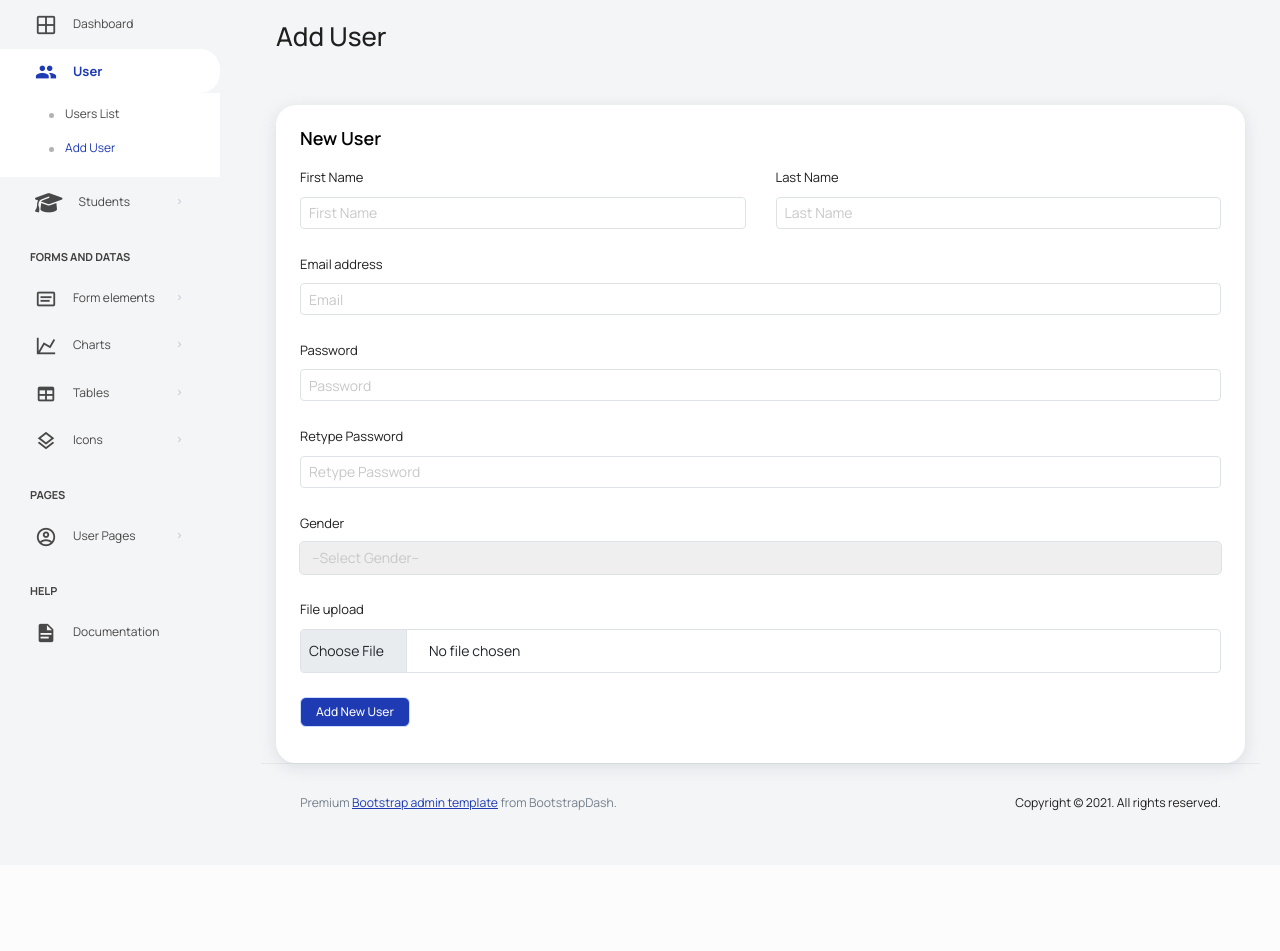
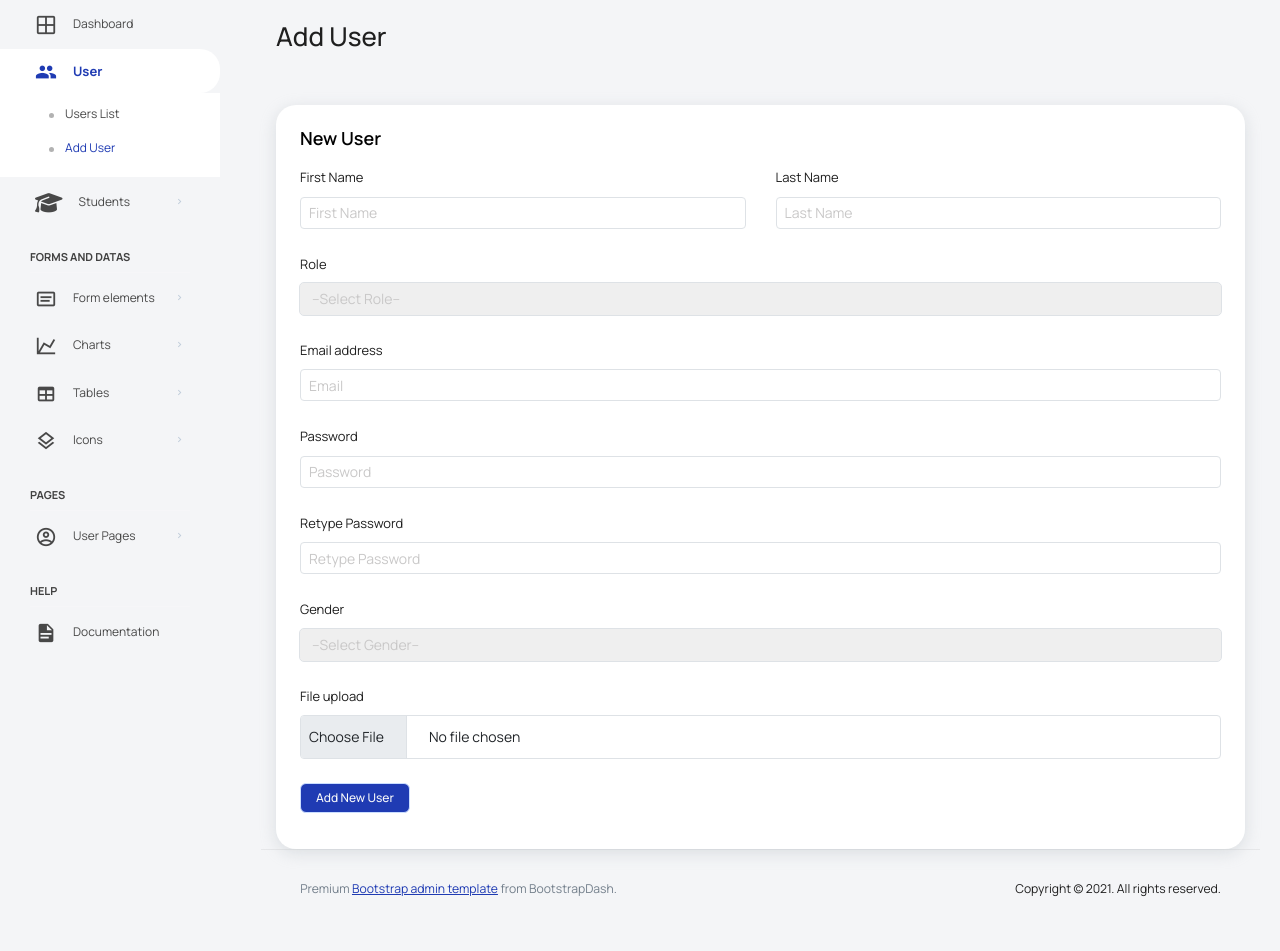
Before and after one commit to Ronel028/student-management-system-final, a PHP site: page /add_user.php in a window 1280 px wide. Shown: the part 98-1049 px from the top of the page. Before the commit the page ends 909 px from the top, so only its background shows below. Run offline with PHP 8.4, Linux system fonts and the light colour scheme; the visitor is signed in with stand-in values (Sample User, id 1); some libraries are stand-ins or nearby versions.

Commit message:
working with add user and create insert sql query

```diff
--- a/user/add_user.php
+++ b/user/add_user.php
@@ -41,29 +41,41 @@
                                                         </div>
                                                     </div>
                                                     <div class="form-group">
+                                                        <label for="role">Role</label>
+                                                        <select class="form-control" id="role" name="role">
+                                                            <option selected disabled>--Select Role--</option>
+                                                            <option value="Admin">Administrator</option>
+                                                            <option value="Teacher">Teacher</option>
+                                                            <option value="Student">Student</option>
+                                                        </select>
+                                                    </div>
+                                                    <div class="form-group">
                                                         <label for="email">Email address</label>
                                                         <input type="email" class="form-control px-2" id="email" name="email" placeholder="Email">
                                                     </div>
                                                     <div class="form-group">
                                                         <label for="password">Password</label>
-                                                        <input type="password" class="form-control px-2" id="password" placeholder="Password">
+                                                        <input type="password" class="form-control px-2" id="password" name="password" placeholder="Password">
                                                     </div>
                                                     <div class="form-group">
                                                         <label for="retypePassword">Retype Password</label>
-                                                        <input type="password" class="form-control px-2" id="retypePassword" placeholder="Retype Password">
+                                                        <input type="password" class="form-control px-2" id="retypePassword" name="retypePassword" placeholder="Retype Password">
                                                     </div>
                                                     <div class="form-group">
                                                         <label for="gender">Gender</label>
                                                         <select class="form-control" id="gender" name="gender">
                                                             <option selected disabled>--Select Gender--</option>
-                                                            <option>Male</option>
-                                                            <option>Female</option>
+                                                            <option value="Male">Male</option>
+                                                            <option value="Female">Female</option>
                                                         </select>
                                                     </div>
                                                     <div class="form-group">
                                                         <label for="user_photo">File upload</label>
                                                         <input type="file" class="form-control h-auto px-2" id="user_photo" name="user_photo">
                                                     </div>
+
+                                                    <?php include_once('./services/addUser.php') ?>
+
                                                     <button type="submit" class="btn btn-primary me-2 text-light" name="add_user">Add New User</button>
                                                 </form>
                                             </div>
--- a/user/services/addUser.php
+++ b/user/services/addUser.php
@@ -1,5 +1,22 @@
 <?php
-    if(isset($_POST['add_user'])){
 
+    include_once('../database/config.php');
+
+    if (isset($_POST['add_user'])) {
+        $fname = $_POST['fname'];
+        $lname = $_POST['lname'];
+        $role = $_POST['role'];
+        $email = $_POST['email'];
+        $password = $_POST['password'];
+        $retypePassword = $_POST['retypePassword'];
+        $gender = $_POST['gender'];
+        $userPhoto = $_FILES['user_photo'];
+
+        // create sql query
+        $insertUser = "INSERT INTO `account`(`fname`, `lname`, `gender`, `role`, `email`, `password`, `photo`)
+                                VALUES ('$fname','$lname','$gender','$role','$email','$password', $userPhoto)";
+
+        print_r($insertUser);
     }
+
 ?>
```
